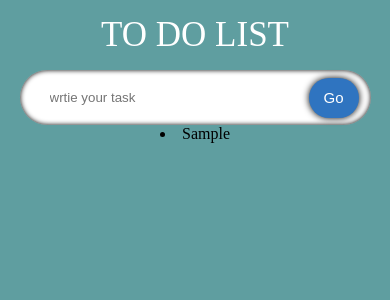
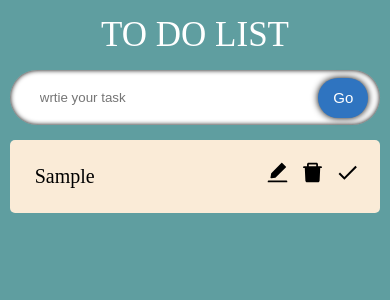
Before and after one commit to Goddemi/type-react-master, a React (Create React App) app in the folder todolist/: page / in a window 390 px wide. Both pictures are taken after typing "Sample" into the empty fields and a click on the button "Go". Shown: the top 300 px of the page. Built offline with nearby package versions, Linux system fonts and the light colour scheme.

Commit message:
Add : todo adding function and feature of list

```diff
--- a/todolist/package.json
+++ b/todolist/package.json
@@ -12,6 +12,7 @@
     "@types/react-dom": "^18.0.0",
     "react": "^18.2.0",
     "react-dom": "^18.2.0",
+    "react-icons": "^4.4.0",
     "react-scripts": "5.0.1",
     "typescript": "^4.4.2",
     "web-vitals": "^2.1.0"
--- a/todolist/src/components/InputField.tsx
+++ b/todolist/src/components/InputField.tsx
@@ -19,6 +19,7 @@ const InputField = ({ todo, setTodo, handleAdd }: Props) => {
       className="input"
       onSubmit={(e) => {
         handleAdd(e);
+        inputRef.current?.blur();
       }}
     >
       <input
@@ -26,7 +27,9 @@ const InputField = ({ todo, setTodo, handleAdd }: Props) => {
         type="input"
         placeholder="wrtie your task"
         value={todo}
-        onChange={inputValue}
+        onChange={(e) => {
+          inputValue(e);
+        }}
       />
       <button type="submit">Go</button>
     </form>
--- /dev/null
+++ b/todolist/src/components/SingleTodo.tsx
@@ -0,0 +1,32 @@
+import React from "react";
+import { Todo } from "../types/todo";
+import { AiFillEdit, AiFillDelete } from "react-icons/ai";
+import { MdDone } from "react-icons/md";
+import "./style.css";
+
+interface Props {
+  todo: Todo;
+  todos: Todo[];
+  setTodos: React.Dispatch<React.SetStateAction<Todo[]>>;
+}
+
+const SingleTodo: React.FC<Props> = ({ todo, todos, setTodos }: Props) => {
+  return (
+    <div className="singleTodo">
+      <div className="singleTodoData">{todo.todo}</div>
+      <div className="icons">
+        <span className="icon">
+          <AiFillEdit />
+        </span>
+        <span className="icon">
+          <AiFillDelete />
+        </span>
+        <span className="icon">
+          <MdDone />
+        </span>
+      </div>
+    </div>
+  );
+};
+
+export default SingleTodo;
--- a/todolist/src/components/TodoList.tsx
+++ b/todolist/src/components/TodoList.tsx
@@ -1,5 +1,6 @@
 import React from "react";
 import { Todo } from "../types/todo";
+import SingleTodo from "./SingleTodo";
 
 interface Props {
   todos: Todo[];
@@ -9,8 +10,12 @@ interface Props {
 const TodoList: React.FC<Props> = ({ todos, setTodos }: Props) => {
   return (
     <div className="todos">
-      {todos.map((element, i) => {
-        return <li key={i}>{element.todo}</li>;
+      {todos.map((todo, i) => {
+        return (
+          <>
+            <SingleTodo key={i} todo={todo} todos={todos} setTodos={setTodos} />
+          </>
+        );
       })}
     </div>
   );
--- a/todolist/src/components/style.css
+++ b/todolist/src/components/style.css
@@ -43,3 +43,47 @@ button:active {
   transform: scale(0.8);
   box-shadow: 0 0 5px black;
 }
+
+.todos {
+  display: flex;
+  justify-content: space-evenly;
+  width: 90%;
+  flex-wrap: wrap;
+}
+
+.singleTodo {
+  display: flex;
+  width: 29.5%;
+  border-radius: 5px;
+  padding: 20px;
+  margin-top: 15px;
+  background-color: antiquewhite;
+  justify-content: space-between;
+}
+
+.singleTodoData {
+  flex: 1;
+  padding: 5px;
+  border: none;
+  font-size: 20px;
+}
+
+.icon {
+  margin-left: 10px;
+  font-size: 25px;
+  cursor: pointer;
+}
+
+@media (max-width: 750px) {
+  .input {
+    width: 95%;
+  }
+
+  .todos {
+    width: 95%;
+  }
+
+  .singleTodo {
+    width: 95%;
+  }
+}
```
Also changed, not shown: 2 other files (tests, documents, lock files or other folders).
